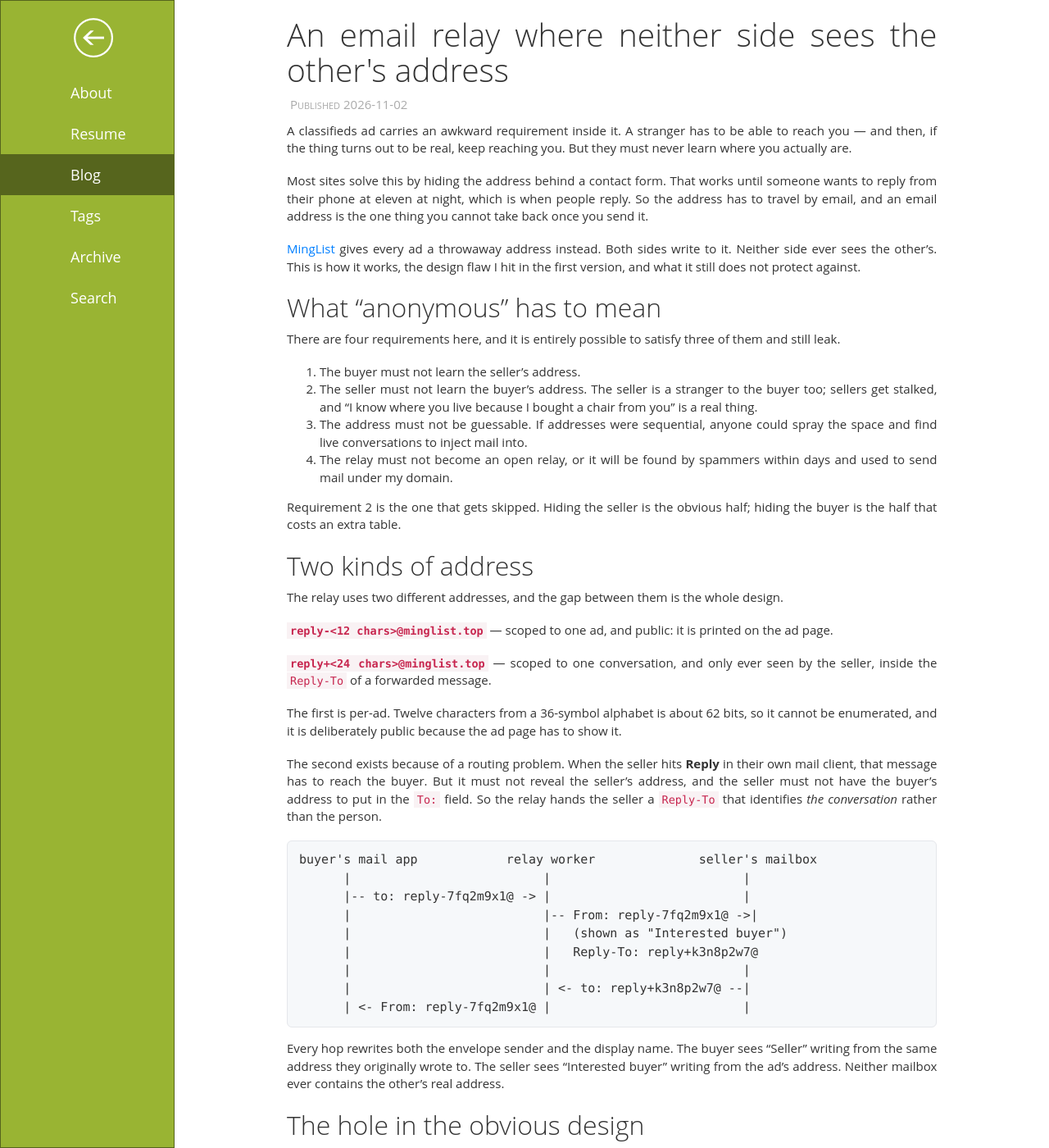
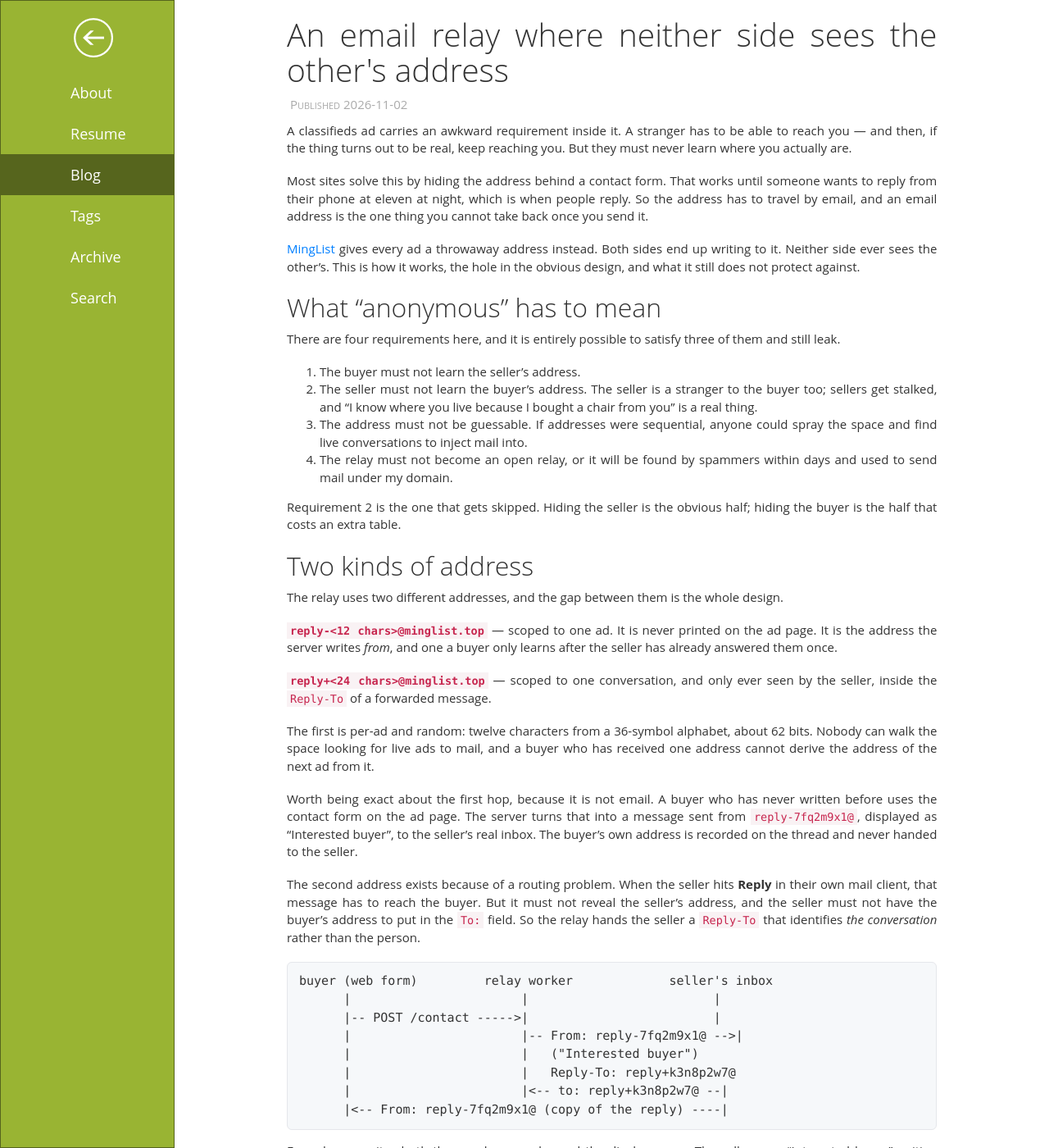
Before and after one commit to no1guangming/no1guangming.github.io, a Jekyll site: the page built from _posts/2026-11-02-anonymous-email-relay.md, in a window 1280 px wide and 1400 px high. Shown: the whole window at 82% size. Built offline with Jekyll 4.4.1, drawn with Linux system fonts in a browser that asks for light colours; comment, search, counter and statistics services are not loaded; some of the changed text lies outside the part shown.

Commit message:
订正文中三处与实现不符或不可考的表述
- 中继地址不是「印在广告页上」：relay_address 只对帖主本人返回
  （app.js:1235 的 is_posting_owner 判断），买家首次联系走站内表单
  POST /api/posts/:id/contact，买家只在卖家回信后才见到该地址
- 删掉「第一版踩到的坑」这类不可考的叙事（代码注释只能证明存在校验，
  不能证明曾经出过事故）
- 「一个下午」改「容易搞错」，限流处 do not 改 rarely

````diff
--- a/_posts/2026-11-02-anonymous-email-relay.md
+++ b/_posts/2026-11-02-anonymous-email-relay.md
@@ -12,7 +12,7 @@ A classifieds ad carries an awkward requirement inside it. A stranger has to be
 
 Most sites solve this by hiding the address behind a contact form. That works until someone wants to reply from their phone at eleven at night, which is when people reply. So the address has to travel by email, and an email address is the one thing you cannot take back once you send it.
 
-[MingList](https://minglist.top) gives every ad a throwaway address instead. Both sides write to it. Neither side ever sees the other's. This is how it works, the design flaw I hit in the first version, and what it still does not protect against.
+[MingList](https://minglist.top) gives every ad a throwaway address instead. Both sides end up writing to it. Neither side ever sees the other's. This is how it works, the hole in the obvious design, and what it still does not protect against.
 
 ## What "anonymous" has to mean
 
@@ -29,27 +29,28 @@ Requirement 2 is the one that gets skipped. Hiding the seller is the obvious hal
 
 The relay uses two different addresses, and the gap between them is the whole design.
 
-**`reply-<12 chars>@minglist.top`** — scoped to one ad, and public: it is printed on the ad page.
+**`reply-<12 chars>@minglist.top`** — scoped to one ad. It is never printed on the ad page. It is the address the server writes *from*, and one a buyer only learns after the seller has already answered them once.
 
 **`reply+<24 chars>@minglist.top`** — scoped to one conversation, and only ever seen by the seller, inside the `Reply-To` of a forwarded message.
 
-The first is per-ad. Twelve characters from a 36-symbol alphabet is about 62 bits, so it cannot be enumerated, and it is deliberately public because the ad page has to show it.
+The first is per-ad and random: twelve characters from a 36-symbol alphabet, about 62 bits. Nobody can walk the space looking for live ads to mail, and a buyer who has received one address cannot derive the address of the next ad from it.
 
-The second exists because of a routing problem. When the seller hits **Reply** in their own mail client, that message has to reach the buyer. But it must not reveal the seller's address, and the seller must not have the buyer's address to put in the `To:` field. So the relay hands the seller a `Reply-To` that identifies *the conversation* rather than the person.
+Worth being exact about the first hop, because it is not email. A buyer who has never written before uses the contact form on the ad page. The server turns that into a message sent from `reply-7fq2m9x1@`, displayed as "Interested buyer", to the seller's real inbox. The buyer's own address is recorded on the thread and never handed to the seller.
+
+The second address exists because of a routing problem. When the seller hits **Reply** in their own mail client, that message has to reach the buyer. But it must not reveal the seller's address, and the seller must not have the buyer's address to put in the `To:` field. So the relay hands the seller a `Reply-To` that identifies *the conversation* rather than the person.
 
 ```
-buyer's mail app            relay worker              seller's mailbox
-      |                          |                          |
-      |-- to: reply-7fq2m9x1@ -> |                          |
-      |                          |-- From: reply-7fq2m9x1@ ->|
-      |                          |   (shown as "Interested buyer")
-      |                          |   Reply-To: reply+k3n8p2w7@
-      |                          |                          |
-      |                          | <- to: reply+k3n8p2w7@ --|
-      | <- From: reply-7fq2m9x1@ |                          |
+buyer (web form)         relay worker             seller's inbox
+      |                       |                         |
+      |-- POST /contact ----->|                         |
+      |                       |-- From: reply-7fq2m9x1@ -->|
+      |                       |   ("Interested buyer")
+      |                       |   Reply-To: reply+k3n8p2w7@
+      |                       |<-- to: reply+k3n8p2w7@ --|
+      |<-- From: reply-7fq2m9x1@ (copy of the reply) ----|
 ```
 
-Every hop rewrites both the envelope sender and the display name. The buyer sees "Seller" writing from the same address they originally wrote to. The seller sees "Interested buyer" writing from the ad's address. Neither mailbox ever contains the other's real address.
+Every hop rewrites both the envelope sender and the display name. The seller sees "Interested buyer" writing from the ad's address; the buyer sees "Seller" writing from that same address, which is the only address they ever learn. Neither mailbox ever contains the other's real address.
 
 ## The hole in the obvious design
 
````
Also changed, not shown: other parts of _posts/2026-11-02-anonymous-email-relay.md (+2 -2 lines).
